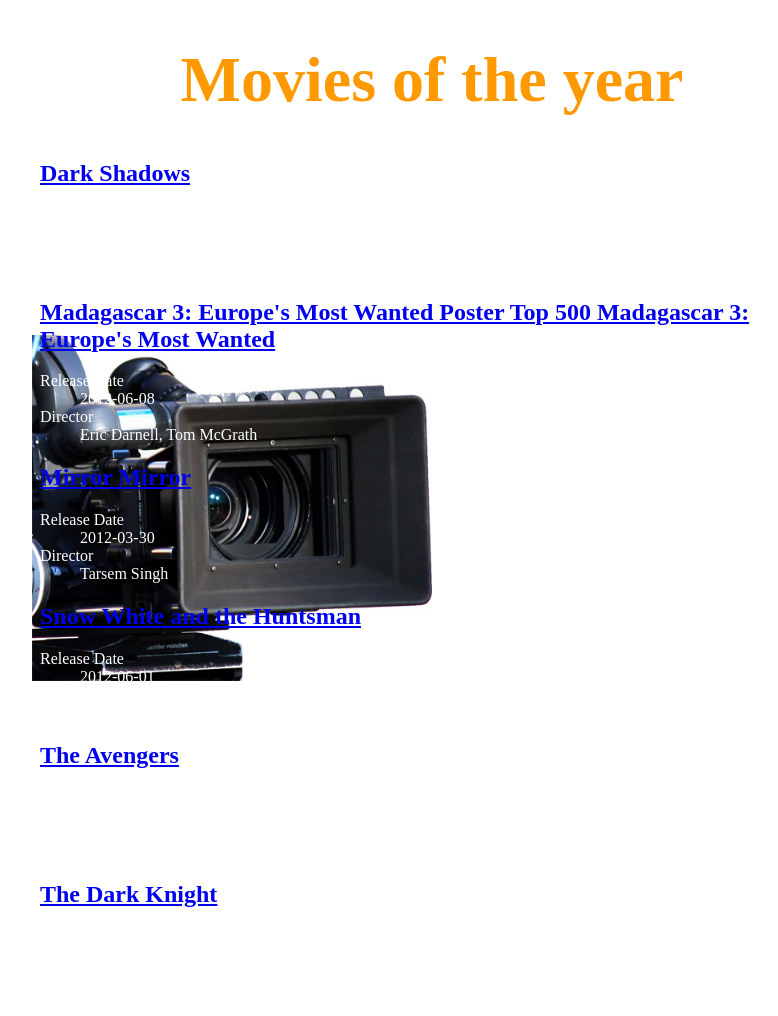
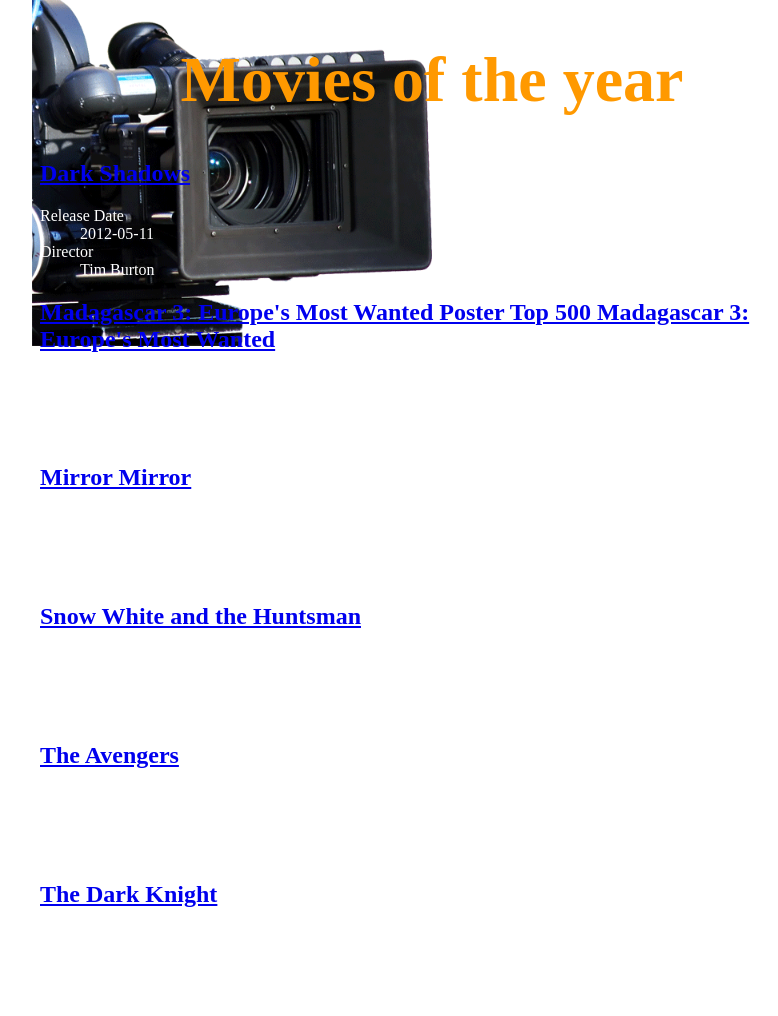
Before and after one commit to soudaou/assignments, a PHP site: page / in a window 1280 px wide. Shown: the whole page, without its empty margins (208-986 px from the left). Run offline with PHP 8.4, Linux system fonts and the light colour scheme; data comes from the database, SQL or seed files in the repository.

Commit message:
changed name of image

```diff
--- a/mtm1531/assignment-5/css/general.css
+++ b/mtm1531/assignment-5/css/general.css
@@ -9,7 +9,7 @@ html{
 	width:50em;
 	background-color:#666666;
 	font-family:"Century Gothic";
-	background: url(../images/camera.jpg) no-repeat left;
+	background: url(../images/camera.gif) no-repeat top left;
 	background-size:50%;
 }
 h1{
```
